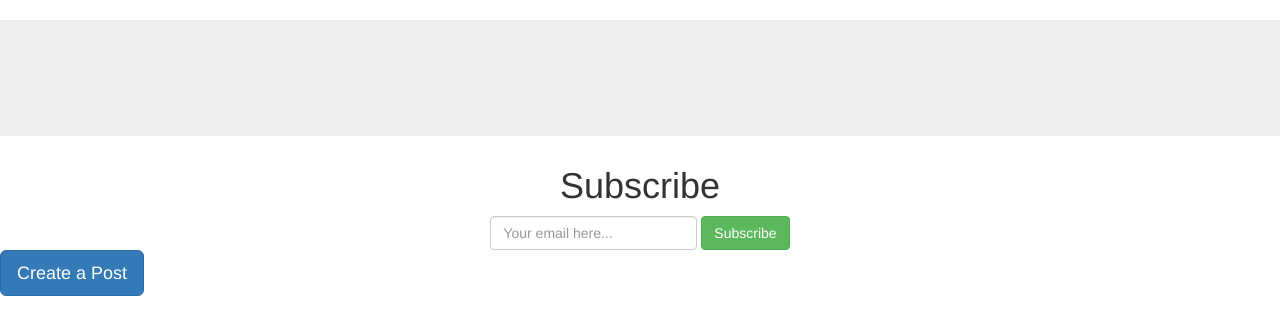
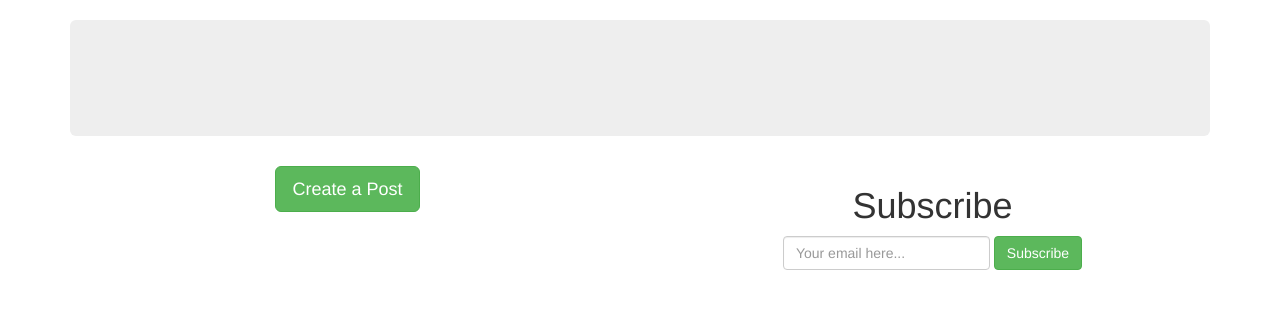
Before and after one commit to Kipkorir-Gideon/Gidzblog, a Flask app: page / in a window 1280 px wide. Shown: the part 52-387 px from the top of the page. Run offline with Flask 2, Linux system fonts and the light colour scheme; data that the repository does not hold is empty; some libraries are stand-ins or nearby versions.

Commit message:
Add a template for mail message on new post.

```diff
--- a/app/main/views.py
+++ b/app/main/views.py
@@ -34,7 +34,7 @@ def create_post():
         post.save_post()
         flash('Post created!', category='success')
         for subscriber in subscribers:
-            mail_message('New Blog Post','email/create_post',subscriber.email,post=post)
+            mail_message('New Blog Post','email/new_post',subscriber.email,post=post)
         return redirect(url_for('.index'))
 
     return render_template('create_post.html',post_form=form,user=current_user)
--- a/app/templates/index.html
+++ b/app/templates/index.html
@@ -1,10 +1,17 @@
 {% extends 'base.html' %} {% block content %}
+<div class="container">
     <div class="jumbotron">
         <p>{{quote.quote}}</p>
         <h2>{{quote.author}}</h2>
     </div>
 
-<div class="border border-success rounded p-2">
+    <div class="row">
+        <div class="col-md-6 text-center">
+            <a href="/create-post"><button type="button" class="btn btn-success btn-lg">
+                    Create a Post
+                </button></a>
+        </div>
+        <div class="col-md-6 border border-success rounded p-2">
             <form id="subscribeForm" class="form-inline ml-2" action="{{url_for('main.subscribe')}}" method="POST">
               <h1 class="text-center">Subscribe</h1>
               <div class="text-center">
@@ -16,6 +23,7 @@
                 </div>
               </div>
             </form>
+          </div>
     </div>
 
     {% for post in posts %}
@@ -33,9 +41,9 @@
                 <a class="btn text-danger" href="{{url_for('.dislike_post',id=post.id)}}">Dislike
                     <span class="glyphicon glyphicon-thumbs-down" aria-hidden="true">{{post.dislike.count()}}</span>
                 </a>
-            <div class="card-footer text-muted">{{post.time_created.strftime('%d-%m-%Y')}}</div>
+                <div class="card-footer text-muted">Posted on: {{post.time_created.strftime('%d-%m-%Y')}}</div>
                 {% if current_user.id == post.user_id %}
-            <a href="/delete-post/{{post.id}}" class="dropdown-item">Delete</a>
+                <a href="/delete-post/{{post.id}}" class="dropdown-item">Delete Post</a>
                 {% endif %}
                 <br />
                 <h3>Comments</h3>
@@ -53,7 +61,7 @@
             </div>
             <form action="{{url_for('.create_comment',post_id=post.id)}}" class="input-group mb-2" method="POST">
                 <input type="text" id="comment" name="comment" placeholder="Write a comment" />
-            <button class="btn btn-primary" type="submit">Comment</button>
+                <button class="btn btn-warning" type="submit">Comment</button>
             </form>
         </div>
     </div>
@@ -61,9 +69,5 @@
 
     <hr />
     {% endfor %}
-<div class="center">
-    <a href="/create-post"><button type="button" class="btn btn-primary btn-lg">
-            Create a Post
-        </button></a>
+    {% endblock %}
 </div>
-{% endblock %}
```
Also changed, not shown: app/templates/email/new_post.html (added), app/templates/email/welcome_subscriber.html (added). Lines whose indentation alone changed are shown as unchanged.
